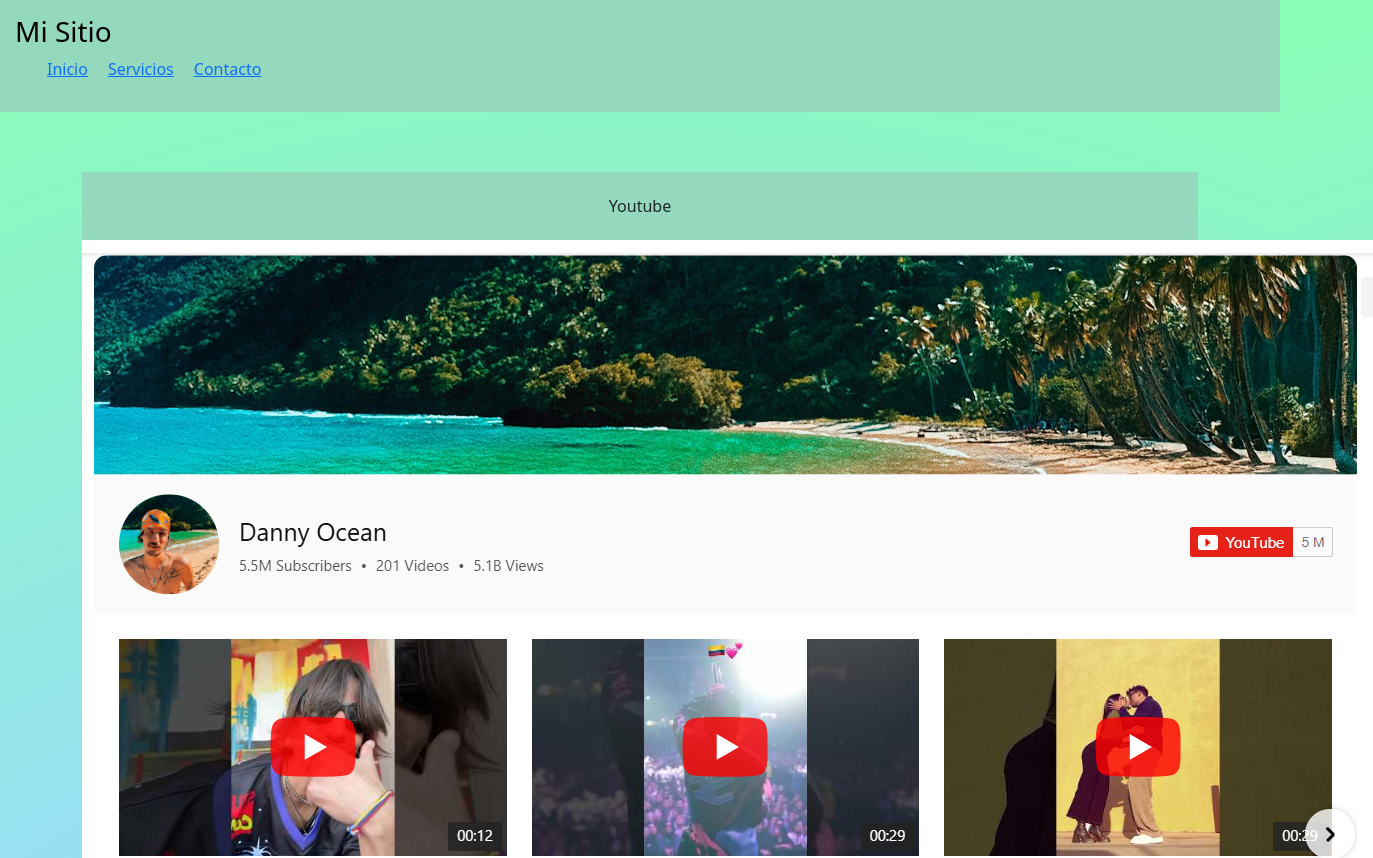
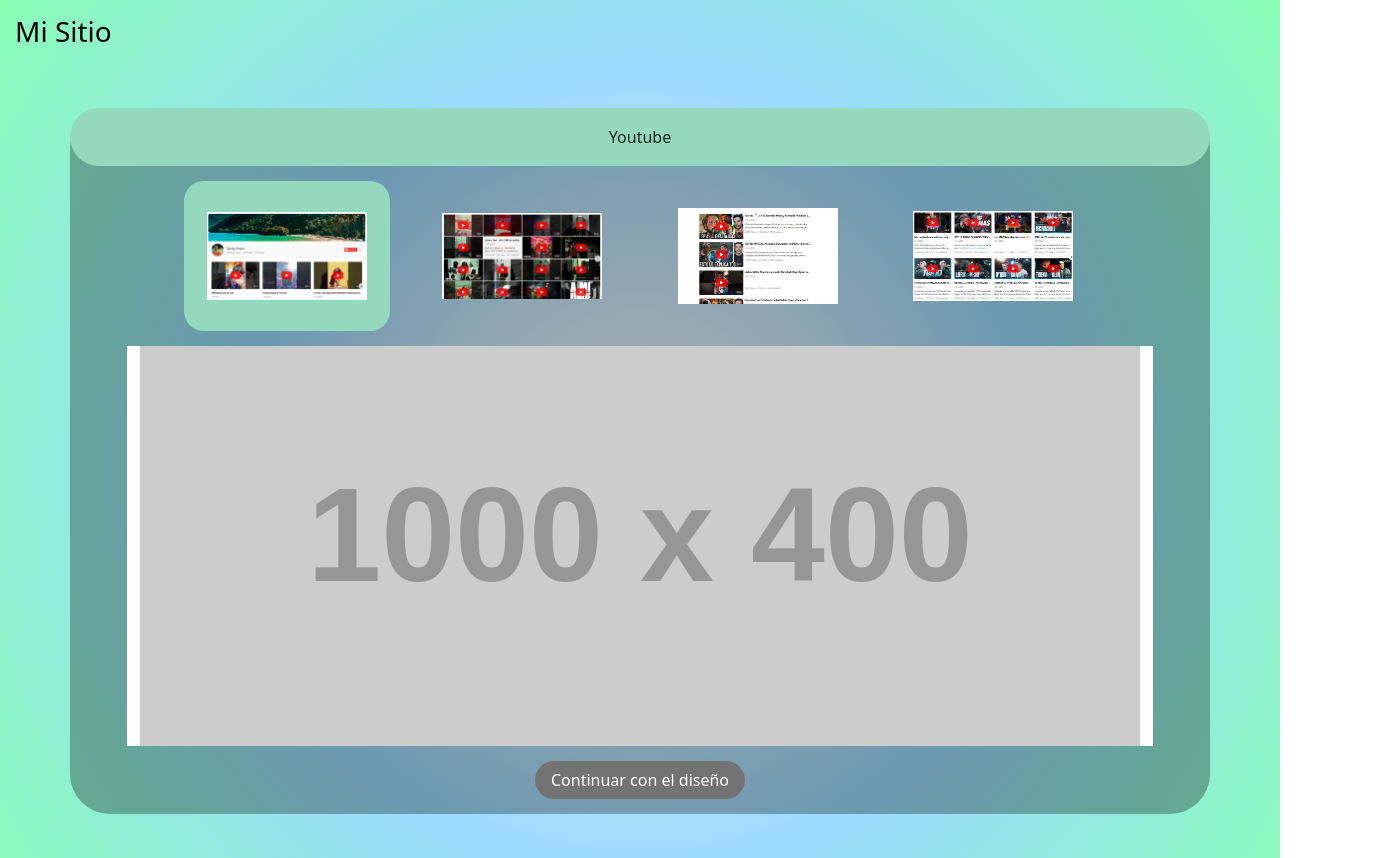
Before and after one commit to YordyHc/Creador_widgets_youtube, a React (Vite) app: page / in a window 1280 px wide. Shown: the top 858 px of the page, 1373 px wide, since content can reach past the window. Built offline with nearby package versions, Linux system fonts and the light colour scheme.

Commit message:
style: realizar diseños del home

```diff
--- a/index.html
+++ b/index.html
@@ -5,6 +5,7 @@
     <link rel="icon" type="image/svg+xml" href="/vite.svg" />
     <meta name="viewport" content="width=device-width, initial-scale=1.0" />
     <link rel="stylesheet" href="./src/assets/style.css" />
+    <link rel="stylesheet" href="./src/assets/layout.css" />
     <link
       href="https://cdn.jsdelivr.net/npm/bootstrap@5.3.2/dist/css/bootstrap.min.css"
       rel="stylesheet"
--- a/src/App.jsx
+++ b/src/App.jsx
@@ -5,11 +5,13 @@
 function App() {
   return (
     <>
-      <Navbar />
-      <main style={{ marginTop: "60px" }}>
-        <Outlet /> {/* Aquí se cargan las páginas */}
-      </main>
-      <Footer />
+      <div className="page">
+        <Navbar />
+        <main style={{ marginTop: "60px" }}>
+          <Outlet /> {/* Aquí se cargan las páginas */}
+        </main>
+        <Footer />
+      </div>
     </>
   );
 }
--- /dev/null
+++ b/src/assets/layout.css
@@ -0,0 +1,23 @@
+header {
+  position: fixed;
+  top: 0;
+  left: 0;
+  width: 100%;
+  padding: 15px;
+  color: #000;
+  background: transparent; /* inicio */
+  transition: background 0.3s ease;
+  z-index: 1000;
+}
+
+/* Cuando hace scroll */
+header.scrolled {
+  background: var(--verde-gris);
+}
+
+footer {
+  background: var(--verde-gris);
+  color: #000;
+  padding: 20px;
+  text-align: center;
+}
--- a/src/assets/style.css
+++ b/src/assets/style.css
@@ -1,25 +1,22 @@
 :root {
   /* Fondos principales */
   --verde-gris: #94d9be;
-  --verde-claro: #b0eac5;
+  --verde-claro: #bcedced9;
   --verde-menta: #9be1c6;
+  --verde-transparente: #bcedce57;
   --azul-claro: #9adaff;
   --azul-gris: #7aa6be;
+  --gris: #737373;
 }
 
-nav {
-  background: var(--verde-gris);
-  color: #000;
-  padding: 15px;
+/*home*/
+
+.page {
+  display: grid;
+  min-height: 100dvh;
+  grid-template-rows: auto 1fr auto;
 }
 
-footer {
-  background: var(--verde-gris);
-  color: #000;
-  padding: 20px;
-  text-align: center;
-  margin-top: 40px;
-}
 body {
   background: #ffffff;
   background: radial-gradient(
@@ -29,15 +26,103 @@
     rgba(137, 255, 181, 1) 100%
   );
 }
+.home {
+  background-color: #0000004d;
+  justify-items: center;
+  text-align: center;
+  border-radius: 40px;
+  padding-left: 0 !important;
+  padding-right: 0 !important;
+}
 .redes {
   display: flex;
   justify-content: space-between;
   width: 100%;
   background: #94d9be;
+  border-radius: 50px;
 }
 .red-social {
   flex: 1;
   text-align: center;
   padding: 10px;
-  margin: 5px;
 }
+
+.disenos {
+  width: 80%;
+  display: flex;
+  gap: 30px; /* separación opcional */
+  margin: 15px 10px 15px 10px;
+}
+
+.cont-img {
+  border: #aaaaaa00 3px solid;
+  height: 150px;
+  flex: 1;
+  overflow: hidden;
+  justify-items: center;
+  align-content: center;
+  transition: 0.2s;
+}
+.cont-img:hover {
+  background: var(--verde-transparente);
+  border-radius: 20px;
+  border: var(--verde-gris) 3px solid;
+  transform: scale(0.95);
+}
+.cont-img.active {
+  background: var(--verde-gris);
+  border-radius: 20px;
+  transform: scale(1);
+}
+
+.cont-img img {
+  width: 80%; /* la imagen se ajusta al ancho del item */
+  height: auto; /* respeta proporción original */
+  object-fit: cover; /* recorta si es necesario, puedes cambiarlo */
+  display: block; /* evita espacios en blanco debajo */
+  cursor: pointer;
+}
+
+.muestra {
+  width: 90%;
+  background-color: white;
+}
+
+.boton {
+  background-color: var(--gris) !important;
+  color: white !important;
+  padding: 6px 15px !important;
+  border-radius: 20px !important;
+}
+.boton:hover {
+  background-color: #ffffffc4 !important;
+  color: #070707 !important;
+}
+.red-boton {
+  padding: 6px 15px !important;
+  border-radius: 20px !important;
+}
+.red-boton:hover {
+  background-color: var(--gris) !important;
+  color: #ffffff !important;
+}
+.continuar {
+  padding: 15px;
+}
+/* prueba de diseño*/
+
+.cont-prueba {
+  background-color: #0000004d;
+  justify-items: center;
+  text-align: center;
+  padding-left: 0 !important;
+  padding-right: 0 !important;
+}
+.canal-input {
+  width: 100%;
+  display: flex;
+  gap: 40px;
+  background-color: var(--verde-gris);
+  justify-content: space-around;
+  padding: 10px;
+}
--- a/src/components/Home/DisenoCard.jsx
+++ b/src/components/Home/DisenoCard.jsx
@@ -1,12 +1,12 @@
-import React from "react"; // (Opcional en versiones nuevas de React)
+import React from "react";
 
-function DisenoCard(props) {
-  // 1. Lógica del componente (variables, funciones, hooks)
-  const { altimg, imagen, descripcion } = props;
-
-  // 2. Retorno del JSX (lo que se renderiza en pantalla)
+function DisenoCard({ altimg, imagen, isActive, onClick }) {
   return (
-    <div>
+    <div
+      className={`cont-img ${isActive ? "active" : ""}`} // Clase activa
+      onClick={onClick}
+      style={{ cursor: "pointer" }}
+    >
       <img src={imagen} alt={altimg} />
     </div>
   );
--- a/src/layout/navbar/Navbar.jsx
+++ b/src/layout/navbar/Navbar.jsx
@@ -1,20 +1,22 @@
+import { useEffect, useState } from "react";
 import { Link } from "react-router-dom";
 
 export default function Navbar() {
+  const [scrolled, setScrolled] = useState(false);
+
+  useEffect(() => {
+    const onScroll = () => {
+      setScrolled(window.scrollY > 10);
+    };
+
+    window.addEventListener("scroll", onScroll);
+
+    return () => window.removeEventListener("scroll", onScroll);
+  }, []);
+
   return (
-    <nav>
+    <header className={scrolled ? "scrolled" : ""}>
       <h3>Mi Sitio</h3>
-      <ul style={{ display: "flex", gap: "20px", listStyle: "none" }}>
-        <li>
-          <Link to="/">Inicio</Link>
-        </li>
-        <li>
-          <Link to="/servicios">Servicios</Link>
-        </li>
-        <li>
-          <Link to="/contacto">Contacto</Link>
-        </li>
-      </ul>
-    </nav>
+    </header>
   );
 }
--- a/src/pages/DisenoPrueba.jsx
+++ b/src/pages/DisenoPrueba.jsx
@@ -4,11 +4,12 @@
   const [canal, setCanal] = useState("");
 
   return (
-    <section style={{ padding: "20px" }}>
-      <div>
+    <section className="cont-prueba container">
+      <div className="canal-input">
         <div>
           <label htmlFor="canal">Ingrese Link del canal:</label>
           <input
+            className=""
             id="canal"
             type="text"
             value={canal}
@@ -16,17 +17,21 @@
           />
         </div>
         <div>
-          <button type="button">Comprobar</button>
+          <button className="boton btn" type="button">
+            Comprobar
+          </button>
         </div>
       </div>
-      <div>
+      <div className="muestra">
         <img
           src="https://placehold.co/1000x400/bbccdd/112233?text=ACA+VA+EL+DISEÑO"
           alt="prueba"
         />
       </div>
       <div>
-        <button type="button">Crear widget</button>
+        <button className="boton btn" type="button">
+          Crear widget
+        </button>
       </div>
       <div className="modal">
         <div className="modal-content">
--- a/src/pages/home/Home.jsx
+++ b/src/pages/home/Home.jsx
@@ -1,42 +1,58 @@
+import React, { useState } from "react";
+import { Link } from "react-router-dom";
 import DisenoCard from "../../components/Home/DisenoCard";
 
 export default function Home() {
+  const [activeIndex, setActiveIndex] = useState(0); // El primero inicia activo
+
   return (
     <section>
-      <div className="container">
+      <div className="home mt-5 mb-5 container">
         <div className="redes">
           <div className="red-social">
-            <button className="btn" type="button">
+            <button className="red-boton btn" type="button">
               Youtube
             </button>
           </div>
         </div>
-        <div>
-          <DisenoCard
-            altimg="YouImg01"
-            imagen="imgs/MiniDesingYou/img_widget_1.png"
-          />
-          <DisenoCard
-            altimg="YouImg02"
-            imagen="imgs/MiniDesingYou/img_widget_2.png"
-          />
-          <DisenoCard
-            altimg="YouImg03"
-            imagen="imgs/MiniDesingYou/img_widget_3.png"
-          />
-          <DisenoCard
-            altimg="YouImg04"
-            imagen="imgs/MiniDesingYou/img_widget_4.png"
-          />
+        <div className="disenos">
+          {[
+            {
+              altimg: "YouImg01",
+              imagen: "imgs/MiniDesingYou/img_widget_1.png",
+            },
+            {
+              altimg: "YouImg02",
+              imagen: "imgs/MiniDesingYou/img_widget_2.png",
+            },
+            {
+              altimg: "YouImg03",
+              imagen: "imgs/MiniDesingYou/img_widget_3.png",
+            },
+            {
+              altimg: "YouImg04",
+              imagen: "imgs/MiniDesingYou/img_widget_4.png",
+            },
+          ].map((item, index) => (
+            <DisenoCard
+              key={index}
+              altimg={item.altimg}
+              imagen={item.imagen}
+              isActive={activeIndex === index} // ← se activa si coincide
+              onClick={() => setActiveIndex(index)} // ← al hacer click cambia el activo
+            />
+          ))}
         </div>
-        <div>
+        <div className="muestra">
           <img
             src="https://placehold.co/1000x400/a1a2a3/ffffff?text=ACA+VA+EL+DISEÑO"
             alt="prueba"
           />
         </div>
-        <div>
-          <button type="button">Continuar con el diseño</button>
+        <div className="continuar">
+          <Link className="boton btn" to="/Prueba">
+            Continuar con el diseño
+          </Link>
         </div>
       </div>
     </section>
--- a/src/routes.jsx
+++ b/src/routes.jsx
@@ -2,8 +2,6 @@
 import App from "./App";
 import Home from "./pages/home/Home";
 import DisenoPrueba from "./pages/DisenoPrueba";
-/*import Servicios from "./pages/Servicios";
-import Contacto from "./pages/Contacto";*/
 
 const router = createBrowserRouter([
   {
@@ -11,6 +9,7 @@
     element: <App />,
     children: [
       { index: true, element: <Home /> }, // 🔹 usar index para la ruta por defecto
+      { path: "Prueba", element: <DisenoPrueba /> },
       /*
       { path: "servicios", element: <Servicios /> },
       { path: "contacto", element: <Contacto /> },
```
